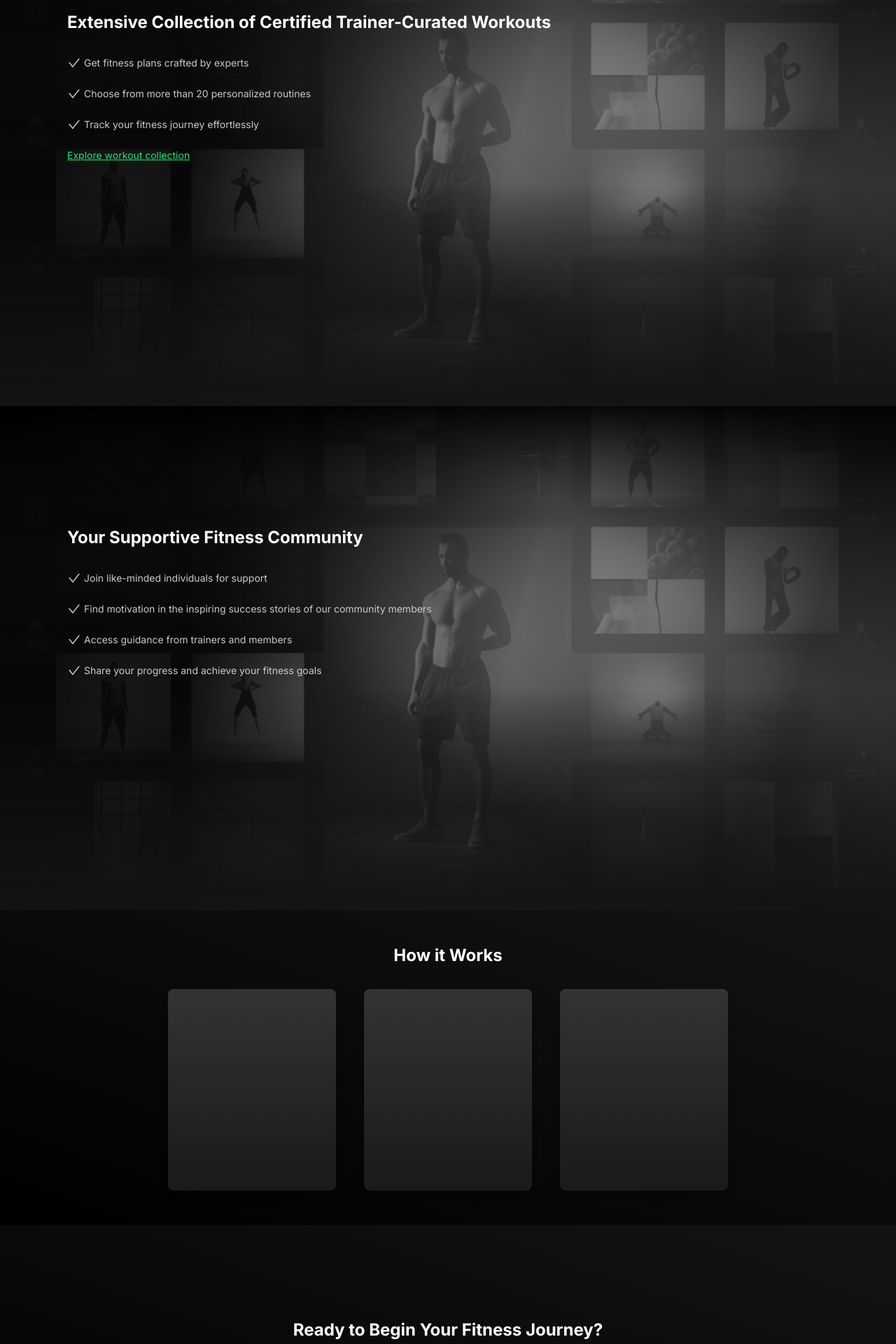
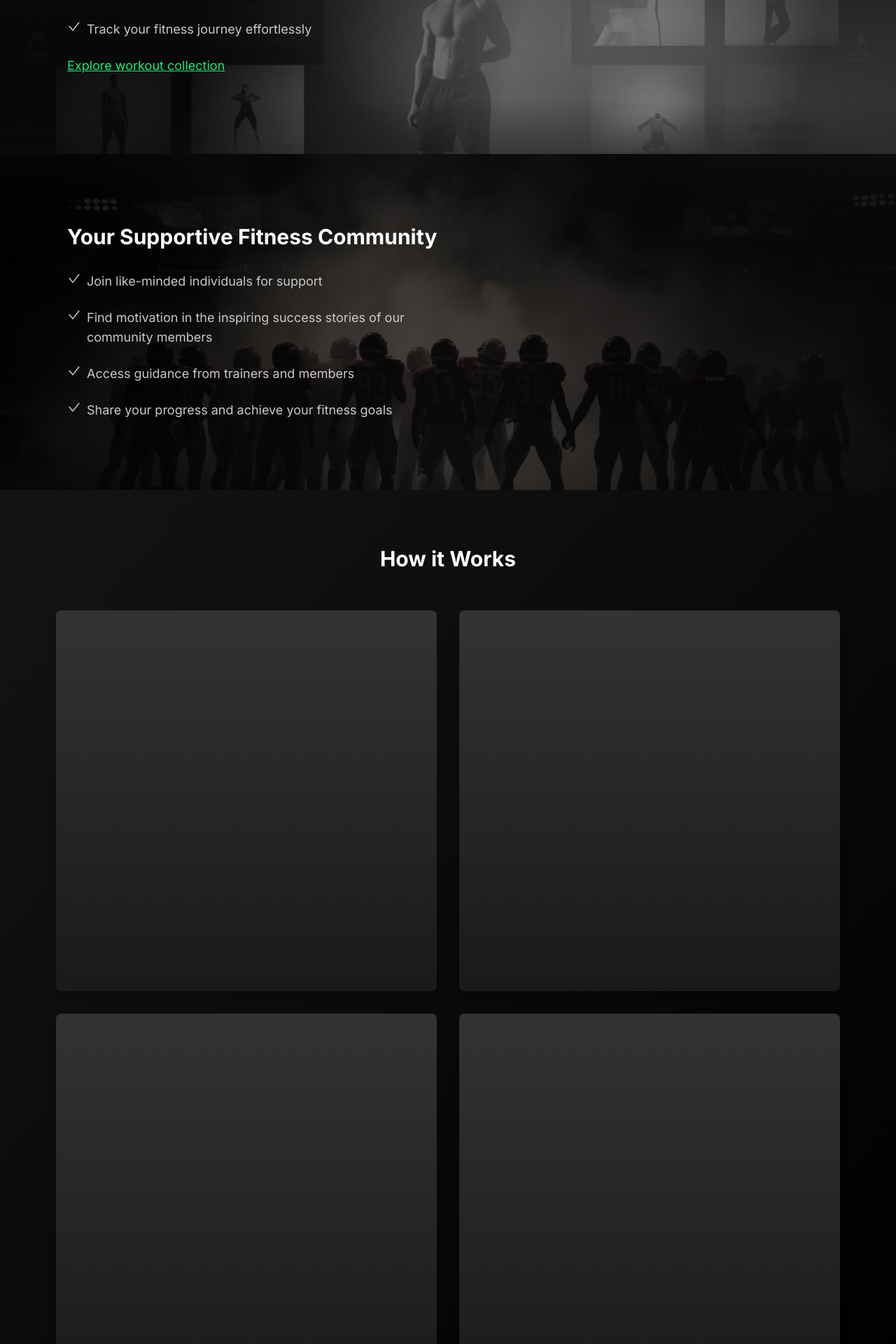
Before and after one commit to webiloy/SportyRoll, a React (Vite) app in the folder frondend/: page / in a window 1280 px wide. Shown: the part 860-2780 px from the top of the page at 70% size. Built offline with nearby package versions, Linux system fonts and the light colour scheme.

Commit message:
Added iPad support

```diff
--- a/frondend/src/pages/home/components/Cfa.jsx
+++ b/frondend/src/pages/home/components/Cfa.jsx
@@ -1,13 +1,20 @@
 import { BsDiscord } from "react-icons/bs";
 export function Cfa() {
   return (
-    <div className="flex flex-col justify-center bg-gradient-to-tr from-black to-[#141414] min-h-[450px] p-10">
-      <h1 className="text-2xl font-bold text-white text-center mb-8">
+    <div className="flex flex-col justify-center bg-gradient-to-tr from-black to-[#141414] min-h-[450px] px-10">
+      <h1 className="text-2xl md:text-3xl font-bold text-white text-center mb-8">
         Ready to Begin Your Fitness Journey?
       </h1>
-      <ul className="flex flex-col gap-4 child:p-3 child:rounded-full text-center font-semibold">
-        <li className="bg-secondary text-text">Sign Up</li>
-        <li className="flex gap-2 justify-center items-center text-secondary border-[3px] border-secondary">
+      <p className="hidden md:block text-sm text-secondary-text max-w-lg text-center self-center mb-14">
+        Unlock the full potential of your fitness journey. Sign up to access
+        personalized workouts and expert guidance. Connect with our community on
+        Discord for motivation, support, and expert advice
+      </p>
+      <ul className="flex flex-col md:flex-row gap-4 child:rounded-full text-center font-semibold md:justify-center md:items-center">
+        <li className="bg-secondary text-text py-3 px-10 border-[3px] border-secondary">
+          Sign Up
+        </li>
+        <li className="flex gap-2 justify-center items-center text-secondary border-[3px] border-secondary p-3 md:px-5">
           <BsDiscord className="text-xl"></BsDiscord>Join the Community
         </li>
       </ul>
--- a/frondend/src/pages/home/components/Faq.jsx
+++ b/frondend/src/pages/home/components/Faq.jsx
@@ -1,9 +1,9 @@
 import { AiOutlinePlus } from "react-icons/ai";
 export function Faq() {
   return (
-    <div className="flex flex-col bg-gradient-to-bl from-black to-[#141414] min-h-[450px] py-10 px-2 relative">
+    <div className="flex flex-col bg-gradient-to-bl from-black to-[#141414] min-h-[450px] py-10 px-2 md:px-10 relative">
       <h1 className="text-2xl font-bold text-white text-center mb-4">FAQ</h1>
-      <ul className="text-secondary-text child:m-5 child:border-b child:border-[#4d4d4d] child:p-2 child:flex child:gap-3 child:items-center relative child:relative">
+      <ul className="text-secondary-text child:m-5 child:border-b child:border-[#4d4d4d] child:p-2 child:flex child:gap-3 child:items-center child:relative">
         <li>
           How do I get started on Ferrisport?
           <AiOutlinePlus className="text-lg absolute right-0 flex-shrink-0"></AiOutlinePlus>
--- a/frondend/src/pages/home/components/Features.jsx
+++ b/frondend/src/pages/home/components/Features.jsx
@@ -2,14 +2,14 @@ import { AiOutlineCheck } from "react-icons/ai";
 export function Features() {
   return (
     <>
-      <div className="flex flex-col bg-gradient-to-t from-black to-[#141414] min-h-[450px] md:bg-features-one md:h-[90dvh] w-screen z-40 bg-no-repeat bg-cover overflow-hidden justify-center">
+      <div className="flex flex-col bg-gradient-to-t from-black to-[#141414] min-h-[450px] md:bg-features-one md:h-[60dvh] w-screen z-40 bg-no-repeat bg-cover overflow-hidden justify-center">
         <div className="mb-4 bg-features-one w-screen h-72 bg-cover bg-center md:hidden"></div>
         <div className="flex flex-col gap-16  px-10 lg:px-24 md:px-16">
-          <div className="relative bottom-20">
-            <h1 className="text-white font-bold text-2xl text-center lg:text-left">
+          <div className="relative bottom-20 md:bottom-0">
+            <h1 className="text-white font-bold text-2xl md:text-3xl max-w-xl text-center md:text-left">
               Extensive Collection of Certified Trainer-Curated Workouts
             </h1>
-            <ul className="text-secondary-text text-sm  flex flex-col gap-6 child:flex child:items-start child:gap-1 my-8">
+            <ul className="text-secondary-text text-sm md:text-lg  flex flex-col gap-6 child:flex child:items-start child:gap-1 md:child:gap-2 my-8 max-w-lg">
               <li>
                 <AiOutlineCheck className="text-xl flex-shrink-0"></AiOutlineCheck>
                 Get fitness plans crafted by experts
@@ -32,14 +32,14 @@ export function Features() {
 
       {/* Second Feature */}
 
-      <div className="flex flex-col bg-gradient-to-br from-black to-[#141414] min-h-[450px] md:bg-features-one md:h-[90dvh] w-screen z-40 bg-no-repeat bg-cover overflow-hidden justify-center ">
+      <div className="flex flex-col bg-gradient-to-br from-black to-[#141414] min-h-[450px] md:bg-football-team-big md:h-[60dvh] w-screen z-40 bg-no-repeat bg-cover bg-center overflow-hidden justify-center ">
         <div className="mb-4 bg-football-team w-screen h-72 bg-cover bg-center md:hidden"></div>
         <div className="flex flex-col gap-16  px-10 lg:px-24 md:px-16">
-          <div className="relative bottom-20">
-            <h1 className="text-white font-bold text-2xl text-center lg:text-left">
+          <div className="relative bottom-20 md:bottom-0">
+            <h1 className="text-white font-bold text-2xl md:text-3xl max-w-xl text-center md:text-left">
               Your Supportive Fitness Community
             </h1>
-            <ul className="text-secondary-text text-sm  flex flex-col gap-6 child:flex child:items-start child:gap-1 mt-8">
+            <ul className="text-secondary-text text-sm md:text-lg flex flex-col gap-6 child:flex child:items-start child:gap-1 md:child:gap-2 mt-8 max-w-lg">
               <li>
                 <AiOutlineCheck className="text-xl flex-shrink-0"></AiOutlineCheck>
                 Join like-minded individuals for support
--- a/frondend/src/pages/home/components/Footer.jsx
+++ b/frondend/src/pages/home/components/Footer.jsx
@@ -2,7 +2,7 @@ export function Footer() {
   return (
     <>
       {/* Contact us section */}
-      <div className="flex justify-between p-6 bg-gradient-to-br from-secondary to-[#13EA4F] items-center">
+      <div className="flex justify-between p-6 bg-gradient-to-br from-secondary to-[#13EA4F] items-center md:px-16">
         <h2 className="text-text text-lg font-semibold ">Have a Question?</h2>
         <button className="rounded-full p-3 px-5 bg-text">
           <span className="bg-gradient-to-r from-secondary to-[#13EA4F] bg-clip-text text-transparent">
@@ -12,7 +12,7 @@ export function Footer() {
       </div>
       {/* Footer */}
 
-      <div className="p-6 bg-[#0A0A0A] text-secondary-text text-xs">
+      <div className="p-6 bg-[#0A0A0A] text-secondary-text text-xs md:px-16">
         <h4 className="text-[#9A9A9A] mt-8">
           © 2023 Ferrisport. All rights resereved
         </h4>
--- a/frondend/src/pages/home/components/HeroSec.jsx
+++ b/frondend/src/pages/home/components/HeroSec.jsx
@@ -1,15 +1,15 @@
 export function HeroSec() {
   return (
-    <div className="flex flex-col bg-black bg-hero-image bg-center h-[80dvh] md:h-[90dvh] min-h-[450px]  w-full z-40 bg-no-repeat bg-cover  px-10 md:px-16 lg:px-24">
+    <div className="flex flex-col bg-black bg-hero-image bg-center h-[80dvh] md:h-[75dvh] min-h-[450px]  w-full z-40 bg-no-repeat bg-cover  px-10 md:px-16 lg:px-24">
       <div className="text-white h-full flex flex-col justify-center items-center md:items-start">
-        <h1 className="font-['Impact'] text-white  md:text-6xl text-4xl">
+        <h1 className="font-['Impact'] text-white text-4xl md:text-7xl lg:text-8xl">
           JUST BE BETTER.
         </h1>
-        <h4 className="lg:text-xl md:text-lg text-sm my-8 text-center md:text-left">
+        <h4 className="lg:text-xl md:text-xl text-sm my-8 text-center md:text-left">
           Unlock Your Fitness Potential with Our Tailored<br></br> Workout Plans
           and Progress Tracking.
         </h4>
-        <button className="text-sm md:text-base p-2 px-8 md:px-10 rounded-md text-text bg-secondary font-medium w-fit">
+        <button className="text-sm md:text-lg p-2 px-8 md:px-10 rounded-md text-text bg-secondary font-medium w-fit">
           START NOW
         </button>
       </div>
--- a/frondend/src/pages/home/components/Hiw.jsx
+++ b/frondend/src/pages/home/components/Hiw.jsx
@@ -1,20 +1,20 @@
 export function Hiw() {
   return (
-    <div className="flex flex-col bg-gradient-to-tr from-black to-[#141414] min-h-[450px] p-10 justify-center">
-      <h1 className="text-2xl font-bold text-white text-center mb-8">
+    <div className="flex flex-col bg-gradient-to-tl from-black to-[#141414] min-h-[450px] p-10 py-14 md:p-20 justify-center">
+      <h1 className="text-2xl md:text-3xl font-bold text-white text-center mb-8 md:mb-14">
         How it Works
       </h1>
-      <ul className="flex gap-10 child:w-[20%] justify-center items-center child:h-72 child:rounded-lg child:shadow-lg child:bg-gradient-to-b from-[#333333] to-[#1A1A1A]">
+      {/* <ul className="flex gap-10 child:w-[20%] justify-center items-center child:h-72 child:rounded-lg child:shadow-lg child:bg-gradient-to-b from-[#333333] to-[#1A1A1A]">
+        <li></li>
+        <li></li>
+        <li></li>
+      </ul> */}
+      <ul className="grid grid-cols-2  gap-4 md:gap-8 child:w-full child:aspect-square child:rounded-lg child:shadow-lg child:bg-gradient-to-b from-[#333333] to-[#1A1A1A]">
+        <li></li>
         <li></li>
         <li></li>
         <li></li>
       </ul>
-      {/* <ul className="grid grid-cols-2  gap-4 child:w-full child:aspect-square child:rounded-lg child:shadow-lg child:bg-gradient-to-b from-[#333333] to-[#1A1A1A]">
-        <li></li>
-        <li></li>
-        <li></li>
-        <li></li>
-      </ul> */}
     </div>
   );
 }
--- a/frondend/tailwind.config.js
+++ b/frondend/tailwind.config.js
@@ -17,6 +17,7 @@ export default {
         "hero-image": 'url("./src/assets/hero-s.jpg")',
         "features-one": 'url("./src/assets/library-s.jpg")',
         "football-team": 'url("./src/assets/football-team-s.jpg")',
+        "football-team-big": 'url("./src/assets/football-team.jpg")',
       },
     },
   },
```
